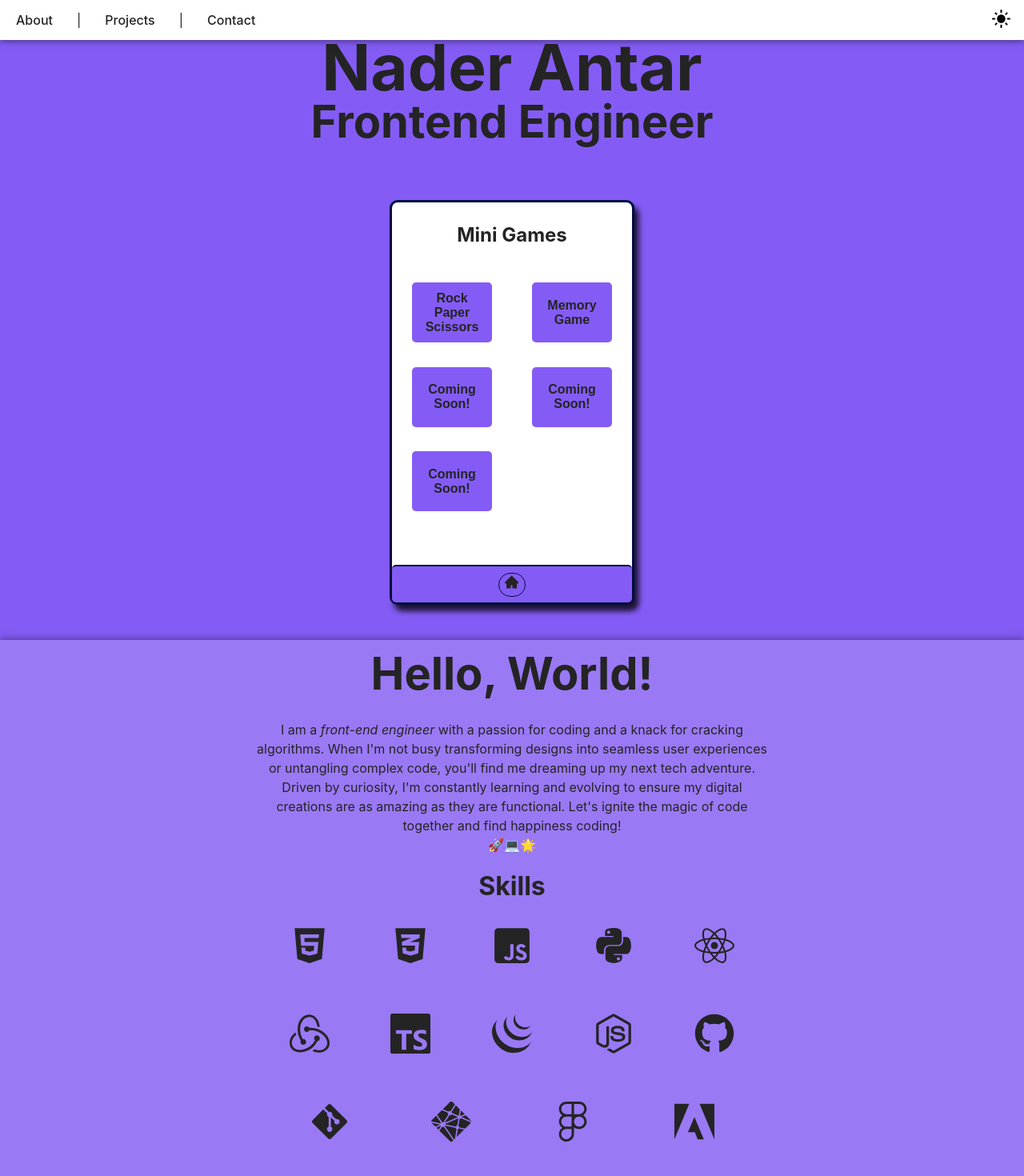
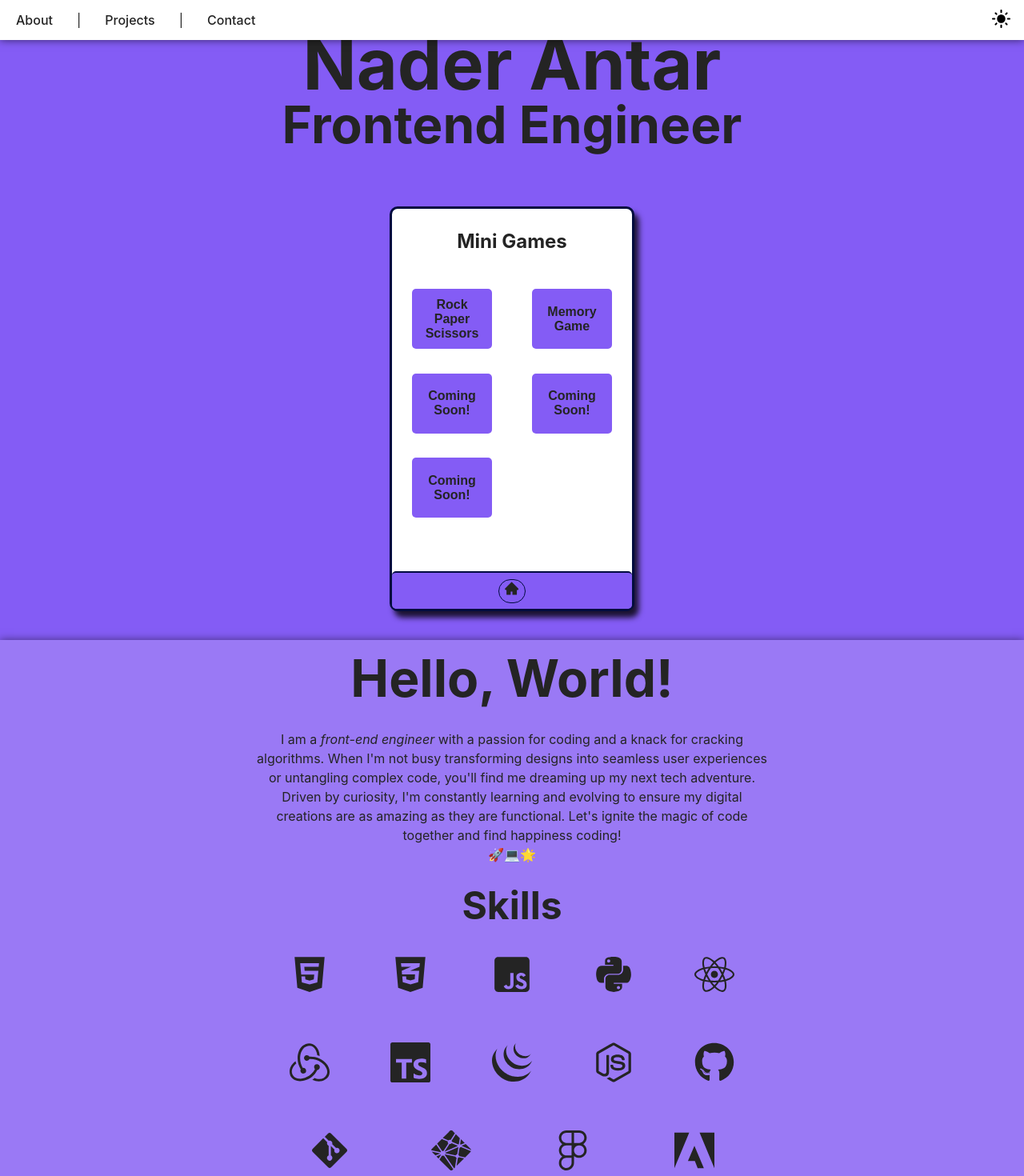
Before and after one commit to nadocodes/nader-antar, a React (Vite) app: page / in a window 1280 px wide. Shown: the top 1470 px of the page at 80% size. Built offline with nearby package versions, Linux system fonts and the light colour scheme.

Commit message:
updated h1 to h4 font-size

```diff
--- a/src/index.css
+++ b/src/index.css
@@ -62,16 +62,16 @@ h4 {
 
 @media screen and (max-width: 1450px) {
   h1 {
-      font-size: 5rem;
+      font-size: 5.5rem;
   }
   h2 {
-      font-size: 3.5rem;
+      font-size: 4rem;
   }
   h3 {
-      font-size: 2rem;
+      font-size: 3rem;
   }
   h4 {
-      font-size: 1.5rem;
+      font-size: 2rem;
   }
 }
 
```
